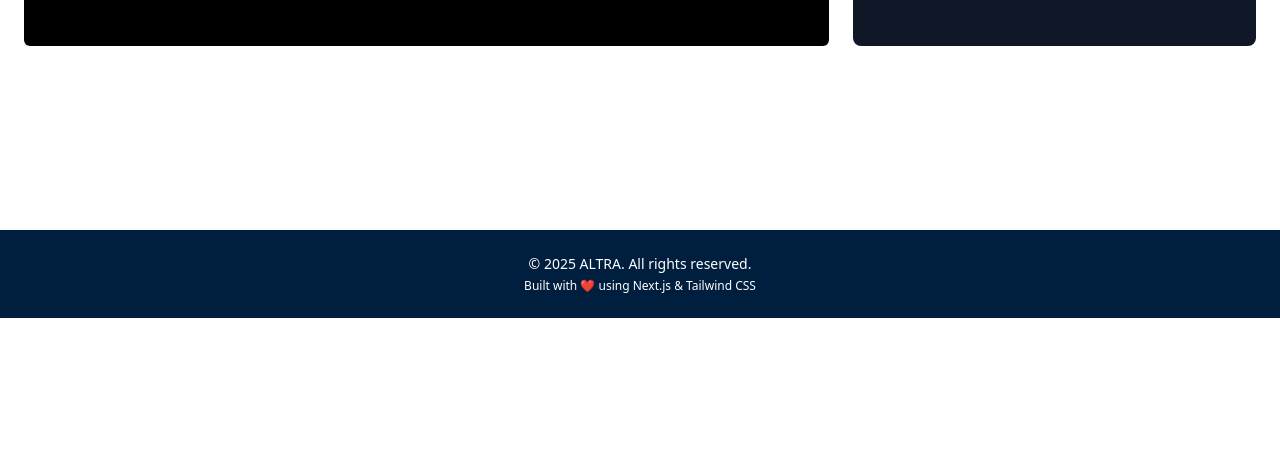
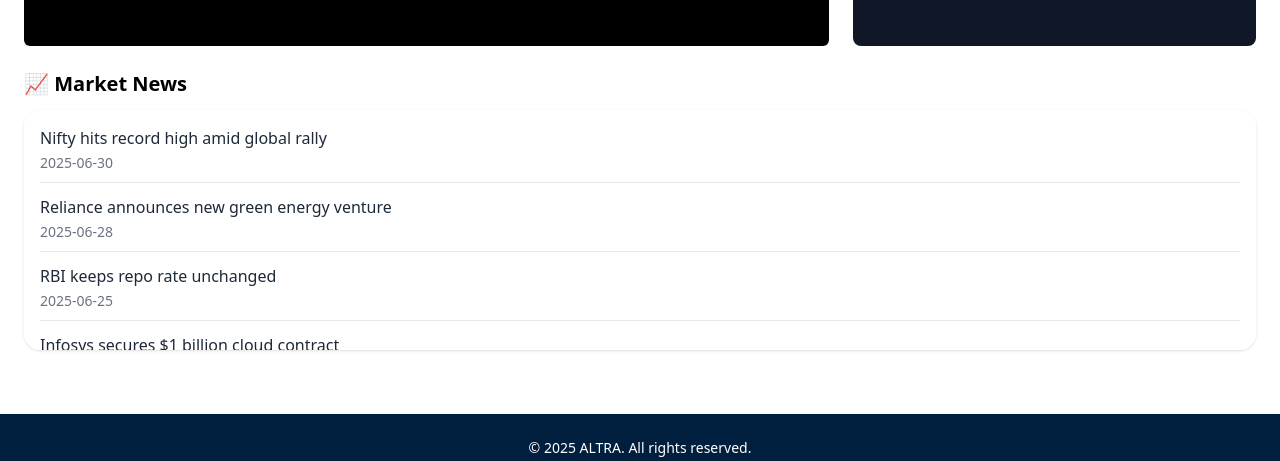
Before and after one commit to sudhee23/Saral-Algo-Trading, a Next.js app: page / in a window 1280 px wide. Shown: the part 482-943 px from the top of the page. Before the commit the page ends 800 px from the top, so only its background shows below. Built offline with nearby package versions, Linux system fonts and the light colour scheme; no server answers.

Commit message:
add:market News

```diff
--- a/app/page.tsx
+++ b/app/page.tsx
@@ -1,5 +1,6 @@
 import Footer from "@/components/Footer";
 import Graph from "@/components/Graph";
+import MarketNews from "@/components/MarketNews";
 import Navbar from "@/components/Navbar";
 import StocksTable from "@/components/StocksTable";
 
@@ -16,6 +17,7 @@ export default async function Home() {
             <StocksTable />
           </div>
         </div>
+        <MarketNews />
       </main>
        <Footer />
     </div>
--- /dev/null
+++ b/components/MarketNews.tsx
@@ -0,0 +1,44 @@
+// components/MarketNews.tsx
+const newsItems = [
+  {
+    title: "Nifty hits record high amid global rally",
+    date: "2025-06-30",
+  },
+  {
+    title: "Reliance announces new green energy venture",
+    date: "2025-06-28",
+  },
+  {
+    title: "RBI keeps repo rate unchanged",
+    date: "2025-06-25",
+  },
+  {
+    title: "Infosys secures $1 billion cloud contract",
+    date: "2025-06-22",
+  },
+  {
+    title: "Foreign investors increase stake in Indian equities",
+    date: "2025-06-20",
+  },
+];
+
+export default function MarketNews() {
+  return (
+    <div className="mt-6">
+      <h2 className="text-xl font-semibold mb-3">📈 Market News</h2>
+      <div className="bg-white dark:bg-gray-900 rounded-2xl shadow p-4 max-h-60 overflow-y-auto">
+        <ul className="space-y-3">
+          {newsItems.map((item, idx) => (
+            <li
+              key={idx}
+              className="border-b border-gray-200 dark:border-gray-700 pb-2 last:border-b-0 last:pb-0"
+            >
+              <p className="font-medium text-gray-800 dark:text-gray-100">{item.title}</p>
+              <span className="text-sm text-gray-500">{item.date}</span>
+            </li>
+          ))}
+        </ul>
+      </div>
+    </div>
+  );
+}
```
